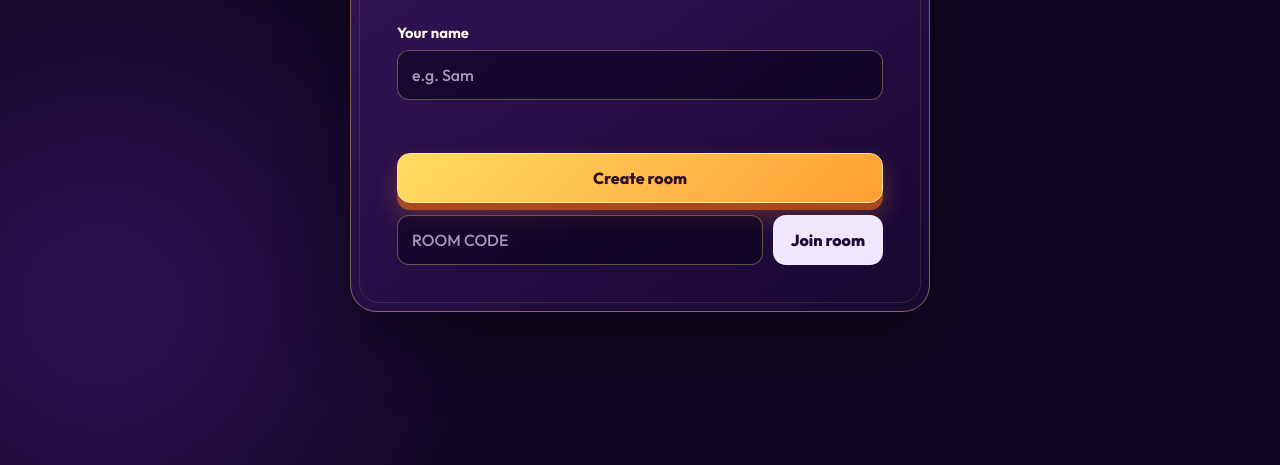
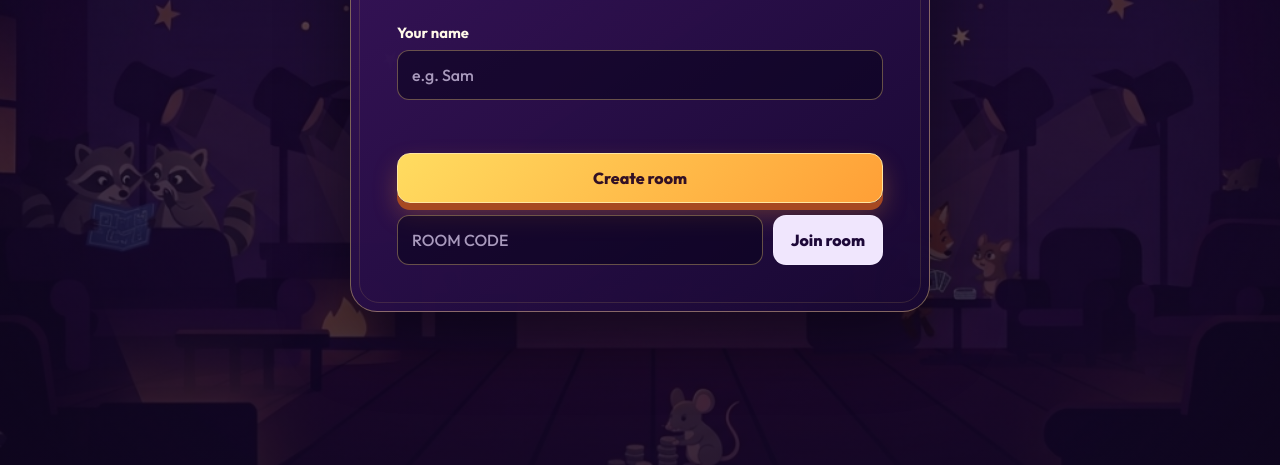
Before and after one commit to he99codes/bluff-or-truth, a website: page public/index.html in a window 1280 px wide. Shown: the part 335-800 px from the top of the page. Drawn offline with nearby package versions, Linux system fonts and the light colour scheme; no server answers.

Commit message:
Add illustrated background image

```diff
--- a/public/styles.css
+++ b/public/styles.css
@@ -2,9 +2,7 @@
 
 :root { color: #fff9e9; background: #120725; font-family: Outfit, ui-sans-serif, system-ui, sans-serif; }
 * { box-sizing: border-box; }
-body { min-height: 100vh; margin: 0; padding: 22px 14px; display: grid; place-items: center; overflow-x: hidden; background: radial-gradient(ellipse at 50% -15%, #5d267f 0%, transparent 45%), radial-gradient(circle at 8% 80%, #2d1253 0%, transparent 28%), #120725; }
-body::before, body::after { content: ''; position: fixed; z-index: -1; width: 30vw; height: 30vw; min-width: 210px; min-height: 210px; border: 1px solid rgba(255, 206, 74, .2); border-radius: 50%; filter: drop-shadow(0 0 32px rgba(255, 188, 38, .14)); }
-body::before { top: -11vw; right: -9vw; } body::after { bottom: -16vw; left: -12vw; }
+body { min-height: 100vh; margin: 0; padding: 22px 14px; display: grid; place-items: center; overflow-x: hidden; background: linear-gradient(rgba(18, 7, 37, .6), rgba(18, 7, 37, .78)), url('bg.jpg') center/cover fixed no-repeat, #120725; }
 .app-shell { width: min(100%, 580px); }
 .screen { position: relative; overflow: hidden; padding: clamp(28px, 7vw, 46px) clamp(20px, 7vw, 46px); border: 1px solid rgba(255, 221, 131, .42); border-radius: 27px; background: linear-gradient(145deg, rgba(58, 21, 94, .96), rgba(24, 8, 50, .98)); box-shadow: 0 25px 70px rgba(0, 0, 0, .43), inset 0 1px 0 rgba(255, 255, 255, .12); }
 .screen::before { content: ''; position: absolute; inset: 8px; pointer-events: none; border: 1px solid rgba(255, 214, 105, .13); border-radius: 20px; }
```
Also changed, not shown: public/bg.jpg (added).
